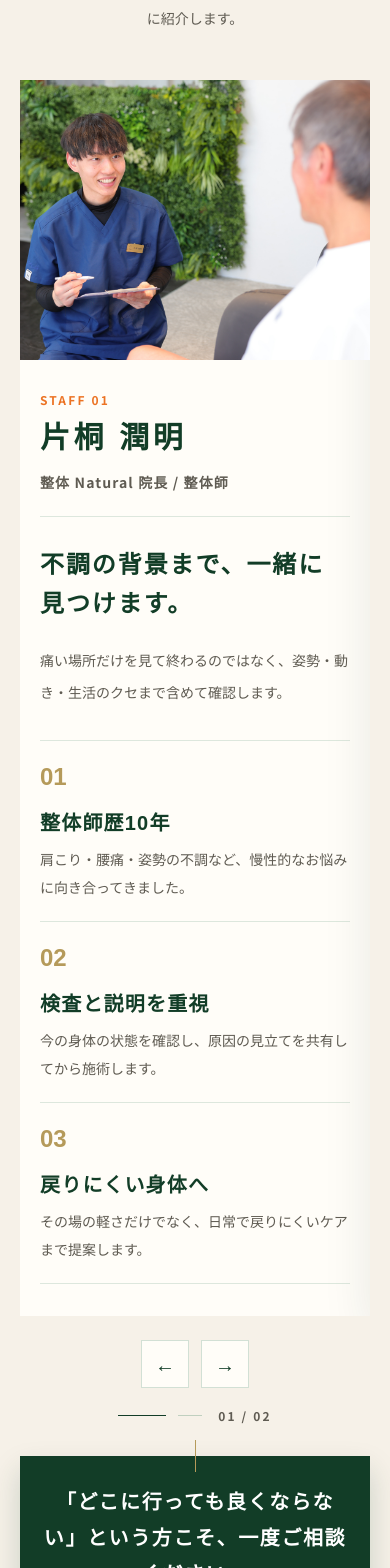
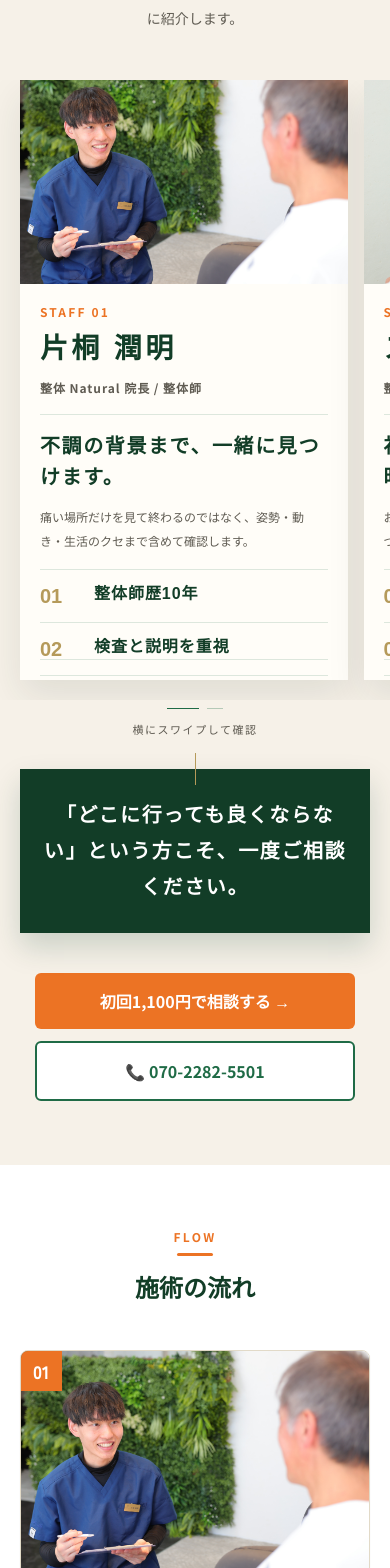
Before and after one commit to personalsol0514-art/seitan, a Next.js app: page / in a window 390 px wide. Shown: the part 8229-9797 px from the top of the page. Built offline with nearby package versions, Linux system fonts and the light colour scheme.

Commit message:
Adjust staff section mobile slider

```diff
--- a/components/Therapist.tsx
+++ b/components/Therapist.tsx
@@ -1,7 +1,4 @@
-"use client";
-
 import Image from "next/image";
-import { useState } from "react";
 import CtaRow from "./CtaRow";
 
 const STAFFS = [
@@ -52,16 +49,10 @@ const STAFFS = [
 ];
 
 export default function Therapist() {
-  const [active, setActive] = useState(0);
-
-  const move = (direction: -1 | 1) => {
-    setActive((current) => (current + direction + STAFFS.length) % STAFFS.length);
-  };
-
   return (
     <section id="therapist" className="overflow-hidden bg-[#f6f1e8] py-16 md:py-24">
-      <div className="mx-auto max-w-[1120px] px-5">
-        <div className="mx-auto max-w-3xl text-center">
+      <div className="mx-auto max-w-[1120px]">
+        <div className="px-5 text-center">
           <p className="text-xs font-bold uppercase tracking-[0.24em] text-orange">
             PROFILE
           </p>
@@ -75,61 +66,59 @@ export default function Therapist() {
         </div>
 
         <div className="mt-12">
-          <div className="overflow-hidden">
-            <div
-              className="flex transition-transform duration-500 ease-out"
-              style={{ transform: `translateX(-${active * 100}%)` }}
+          <div className="flex snap-x snap-mandatory gap-4 overflow-x-auto px-5 pb-5 [scrollbar-width:none] md:grid md:grid-cols-2 md:gap-6 md:overflow-visible md:px-5 md:pb-0 [&::-webkit-scrollbar]:hidden">
+            {STAFFS.map((staff, index) => (
+              <article
+                key={staff.name}
+                className="flex h-[70vh] min-h-[600px] w-[84vw] max-w-[350px] shrink-0 snap-center flex-col overflow-hidden bg-[#fffdf8] shadow-[0_16px_36px_rgba(34,48,40,0.10)] md:h-auto md:min-h-0 md:w-auto md:max-w-none"
               >
-              {STAFFS.map((staff) => (
-                <article key={staff.name} className="w-full shrink-0">
-                  <div className="grid items-stretch bg-[#fffdf8] shadow-[0_18px_45px_rgba(34,48,40,0.10)] lg:grid-cols-[0.9fr_1.1fr]">
-                    <figure className="relative min-h-[280px] overflow-hidden lg:min-h-[590px]">
+                <figure className="relative h-[34%] min-h-[190px] overflow-hidden md:aspect-[4/3] md:h-auto md:min-h-0">
                   <Image
                     src={staff.image}
                     alt={`${staff.name}の紹介写真`}
                     fill
-                        sizes="(max-width: 1023px) 100vw, 500px"
+                    sizes="(max-width: 767px) 84vw, 520px"
                     className="object-cover"
                     style={{ objectPosition: staff.imagePosition }}
                   />
                 </figure>
 
-                    <div className="relative px-5 py-8 sm:px-8 md:px-10 lg:px-12 lg:py-12">
-                      <div className="flex flex-col gap-4 border-b border-green/15 pb-6 sm:flex-row sm:items-end sm:justify-between">
+                <div className="flex min-h-0 flex-1 flex-col px-5 py-5 md:px-8 md:py-8">
+                  <div className="border-b border-green/15 pb-4 md:flex md:items-end md:justify-between md:gap-4 md:pb-6">
                     <div>
                       <p className="text-xs font-bold tracking-[0.18em] text-orange">
-                            STAFF {String(STAFFS.indexOf(staff) + 1).padStart(2, "0")}
+                        STAFF {String(index + 1).padStart(2, "0")}
                       </p>
-                          <h3 className="mt-3 font-serif text-3xl font-semibold tracking-[0.12em] text-greenHeader md:text-[38px]">
+                      <h3 className="mt-2 font-serif text-[28px] font-semibold tracking-[0.12em] text-greenHeader md:text-[34px]">
                         {staff.name}
                       </h3>
                     </div>
-                        <p className="text-sm font-bold tracking-[0.08em] text-sub">
+                    <p className="mt-2 text-xs font-bold leading-5 tracking-[0.08em] text-sub md:mt-0 md:text-sm">
                       {staff.role}
                     </p>
                   </div>
 
-                      <p className="mt-7 font-serif text-2xl font-semibold leading-[1.65] tracking-[0.08em] text-greenHeader md:text-[32px]">
+                  <p className="mt-4 font-serif text-xl font-semibold leading-[1.55] tracking-[0.08em] text-greenHeader md:mt-6 md:text-[28px] md:leading-[1.65]">
                     {staff.copy}
                   </p>
-                      <p className="mt-5 text-sm font-medium leading-8 text-sub md:text-base md:leading-9">
+                  <p className="mt-3 text-xs font-medium leading-6 text-sub md:mt-4 md:text-sm md:leading-8">
                     {staff.lead}
                   </p>
 
-                      <div className="mt-8 grid gap-0 border-y border-green/15">
-                        {staff.points.map((point, index) => (
+                  <div className="mt-4 min-h-0 flex-1 border-y border-green/15 md:mt-7">
+                    {staff.points.map((point, pointIndex) => (
                       <div
                         key={point.title}
-                            className="grid gap-4 border-green/15 py-5 sm:grid-cols-[64px_1fr] sm:gap-5 [&:not(:last-child)]:border-b"
+                        className="grid grid-cols-[42px_1fr] gap-3 border-green/15 py-3 md:grid-cols-[58px_1fr] md:gap-5 md:py-5 [&:not(:last-child)]:border-b"
                       >
-                            <span className="font-serif text-2xl font-semibold text-[#b59a5a]">
-                              {String(index + 1).padStart(2, "0")}
+                        <span className="font-serif text-xl font-semibold text-[#b59a5a] md:text-2xl">
+                          {String(pointIndex + 1).padStart(2, "0")}
                         </span>
                         <div>
-                              <h4 className="font-serif text-xl font-semibold tracking-[0.06em] text-greenHeader">
+                          <h4 className="font-serif text-base font-semibold tracking-[0.06em] text-greenHeader md:text-xl">
                             {point.title}
                           </h4>
-                              <p className="mt-2 text-sm font-medium leading-7 text-sub">
+                          <p className="mt-1 hidden text-sm font-medium leading-7 text-sub md:block">
                             {point.desc}
                           </p>
                         </div>
@@ -137,51 +126,25 @@ export default function Therapist() {
                     ))}
                   </div>
                 </div>
-                  </div>
               </article>
             ))}
           </div>
+
+          <div className="mt-2 flex flex-col items-center md:hidden">
+            <div className="flex gap-2" aria-hidden>
+              {STAFFS.map((staff, index) => (
+                <span
+                  key={staff.name}
+                  className={`h-px ${index === 0 ? "w-8 bg-green" : "w-4 bg-green/30"}`}
+                />
+              ))}
+            </div>
+            <p className="mt-3 text-[11px] tracking-[0.14em] text-sub">
+              横にスワイプして確認
+            </p>
           </div>
 
-          <div className="mt-6 flex flex-col gap-5 md:flex-row md:items-center md:justify-between">
-            <div className="flex items-center justify-center gap-3 md:justify-start">
-              <button
-                type="button"
-                onClick={() => move(-1)}
-                className="flex h-12 w-12 items-center justify-center border border-green/20 bg-[#fffdf8] text-xl font-bold text-greenHeader transition-colors hover:bg-greenHeader hover:text-white"
-                aria-label="前のスタッフを見る"
-              >
-                ←
-              </button>
-              <button
-                type="button"
-                onClick={() => move(1)}
-                className="flex h-12 w-12 items-center justify-center border border-green/20 bg-[#fffdf8] text-xl font-bold text-greenHeader transition-colors hover:bg-greenHeader hover:text-white"
-                aria-label="次のスタッフを見る"
-              >
-                →
-              </button>
-            </div>
-
-            <div className="flex items-center justify-center gap-3">
-              {STAFFS.map((staff, index) => (
-                <button
-                  key={staff.name}
-                  type="button"
-                  onClick={() => setActive(index)}
-                  className={`h-px transition-all ${
-                    active === index ? "w-12 bg-greenHeader" : "w-6 bg-green/25"
-                  }`}
-                  aria-label={`${staff.name}を見る`}
-                />
-              ))}
-              <span className="ml-1 text-xs font-bold tracking-[0.18em] text-sub">
-                {String(active + 1).padStart(2, "0")} / {String(STAFFS.length).padStart(2, "0")}
-              </span>
-            </div>
-          </div>
-
-          <div className="relative mt-8 bg-greenHeader px-5 py-7 text-center text-white shadow-[0_14px_28px_rgba(7,63,42,0.18)] md:px-8 md:py-8">
+          <div className="relative mx-5 mt-8 bg-greenHeader px-5 py-7 text-center text-white shadow-[0_14px_28px_rgba(7,63,42,0.18)] md:px-8 md:py-8">
             <span className="absolute -top-4 left-1/2 h-8 w-px bg-[#b59a5a]" aria-hidden />
             <p className="font-serif text-xl font-semibold leading-[1.8] tracking-[0.08em] md:text-2xl">
               「どこに行っても良くならない」という方こそ、
@@ -191,7 +154,9 @@ export default function Therapist() {
           </div>
         </div>
 
+        <div className="px-5">
           <CtaRow bookLabel="初回1,100円で相談する" />
+        </div>
       </div>
     </section>
   );
```
Lines whose indentation alone changed are shown as unchanged.
